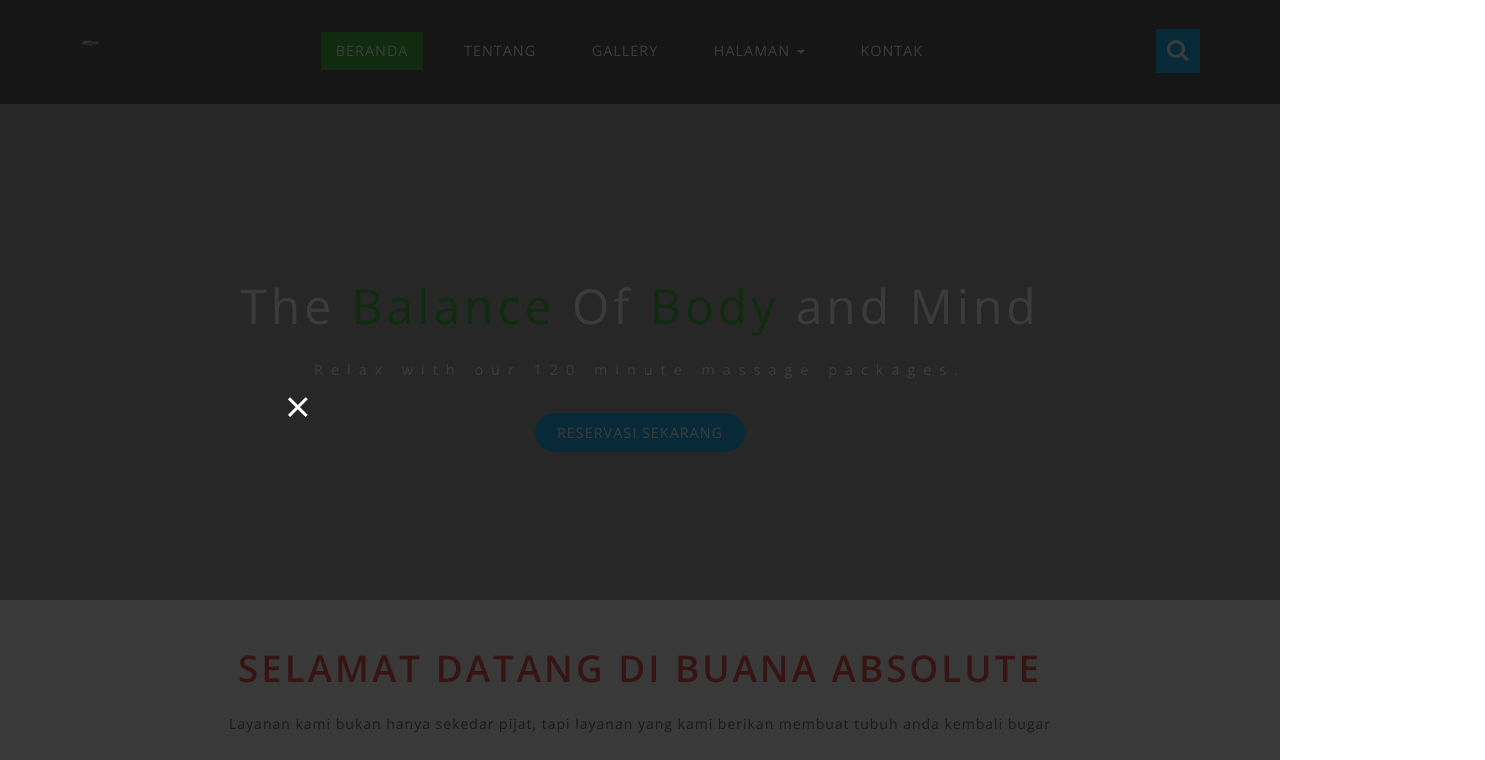
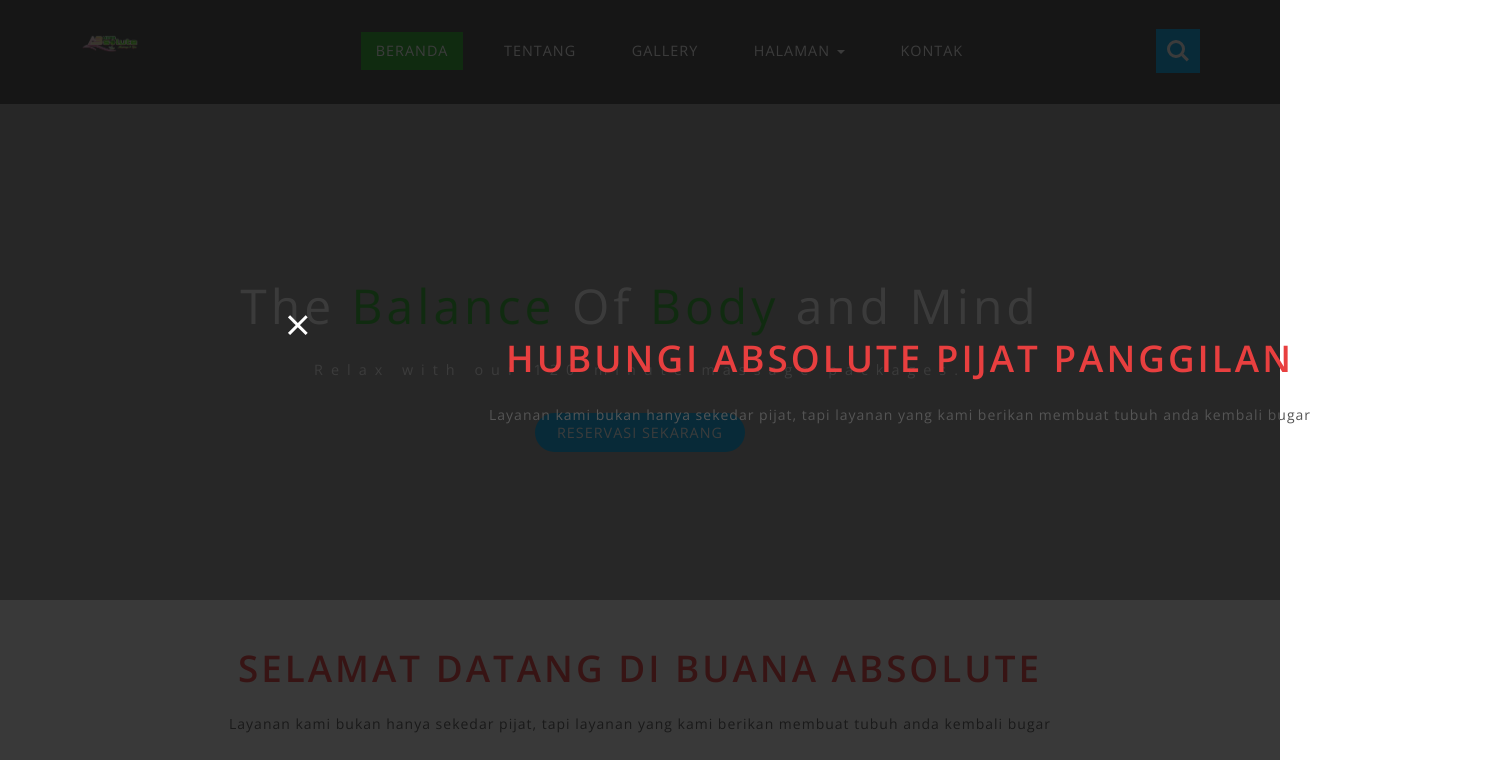
Before and after one commit to absolutespa/absolutespa.github.io, a plain HTML site: page index.html in a window 1280 px wide. Both pictures are taken after a click on the link "RESERVASI SEKARANG". Shown: the top 760 px of the page, 1485 px wide, since content can reach past the window. Drawn offline with nearby package versions, Linux system fonts and the light colour scheme.

Commit message:
Add files via upload

```diff
--- a/index.html
+++ b/index.html
@@ -57,7 +57,7 @@ pijat sehat, wanita karir, Pijat lulur, pijat masuk angin, Totok wajah, Pijat ha
 											<span class="icon-bar"></span>
 											<span class="icon-bar"></span>
 										</button>
-										<h1><a  href="/"><img src="/images/absolute-logo.png" width="20px"></a>
+										<h1><a  href="/"><img src="/images/absolute-logo.png" width="60px"></a>
 
 										</h1>
 									</div>
@@ -559,7 +559,14 @@ pijat sehat, wanita karir, Pijat lulur, pijat masuk angin, Totok wajah, Pijat ha
 	<!--//pop-up-box -->
 
 			<div id="small-dialog1" class="mfp-hide">
-		<a href="https://api.whatsapp.com/send?phone=6285222815552>Via Whatsapp</a>
+
+<div class="container">
+				   <div class="ab-w3l-spa">
+				        <h3 class="tittle">HUBUNGI ABSOLUTE PIJAT PANGGILAN</h3>
+
+						<p>Layanan kami bukan hanya sekedar pijat, tapi layanan yang kami berikan membuat tubuh anda kembali bugar
+							</p>	<a href="https://api.whatsapp.com/send?phone=6285222815552>Via Whatsapp</a></div>
+		   </div>
 	</div>
 	<div id="small-dialog2" class="mfp-hide">
 		<iframe src="https://player.vimeo.com/video/36382067"  frameborder="0" ></iframe>
```
